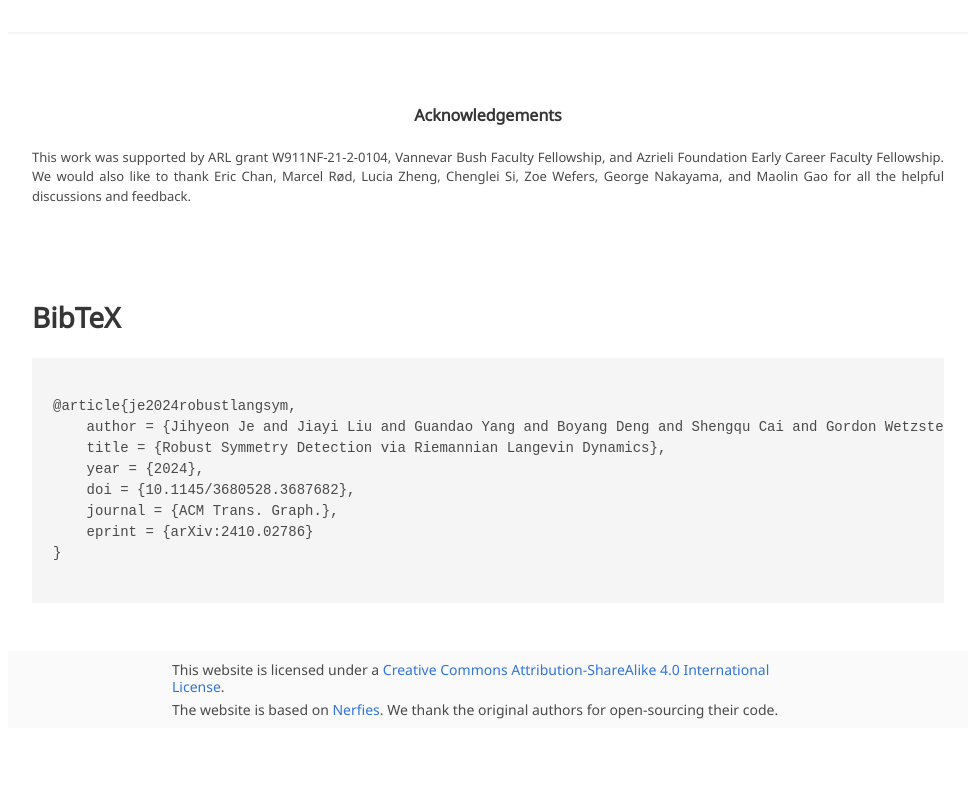
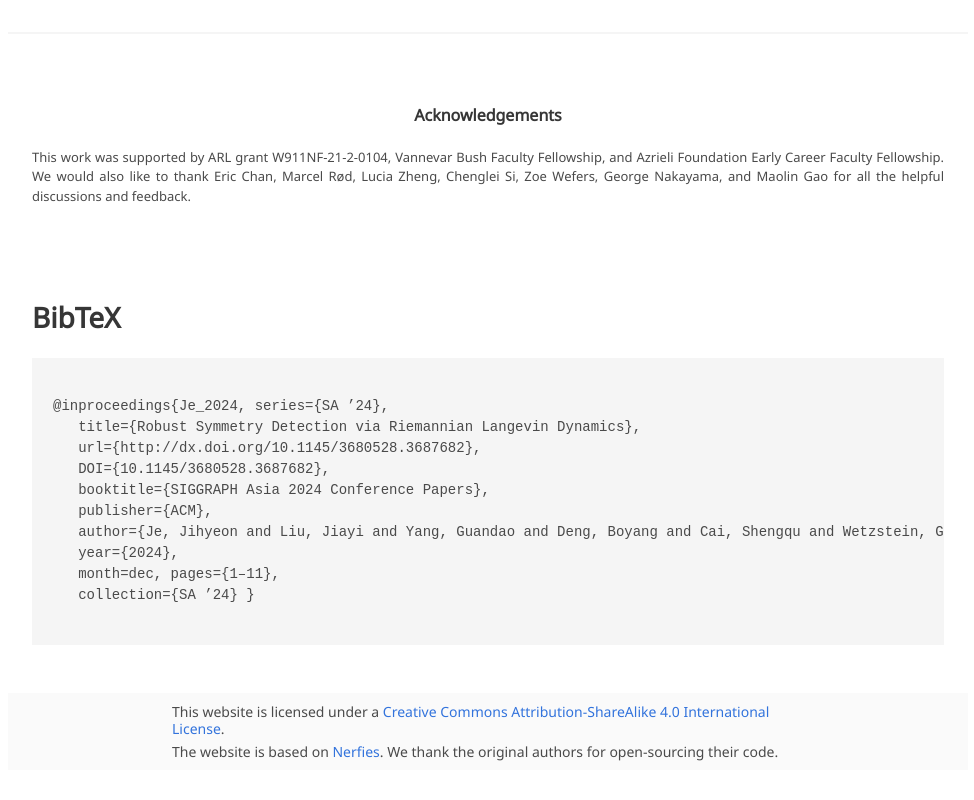
Before and after one commit to symmetry-langevin/symmetry-langevin.github.io, a plain HTML site: page index.html in a window 1280 px wide. Shown: the part 4320-5120 px from the top of the page, without its empty margins (152-1126 px from the left). Before the commit the page ends 5096 px from the top, so only its background shows below. Drawn offline with nearby package versions, Linux system fonts and the light colour scheme; some icons are missing; a web font is replaced by a local one.

Commit message:
updated bibtex

```diff
--- a/index.html
+++ b/index.html
@@ -345,14 +345,16 @@
     <div class="container is-max-desktop content">
     <h2 class="title">BibTeX</h2>
     <pre><code>
-@article{je2024robustlangsym,
-    author = {Jihyeon Je and Jiayi Liu and Guandao Yang and Boyang Deng and Shengqu Cai and Gordon Wetzstein and Or Litany and Leonidas Guibas},
-    title = {Robust Symmetry Detection via Riemannian Langevin Dynamics},
-    year = {2024},
-    doi = {10.1145/3680528.3687682},
-    journal = {ACM Trans. Graph.},
-    eprint = {arXiv:2410.02786}
-}
+@inproceedings{Je_2024, series={SA ’24},
+   title={Robust Symmetry Detection via Riemannian Langevin Dynamics},
+   url={http://dx.doi.org/10.1145/3680528.3687682},
+   DOI={10.1145/3680528.3687682},
+   booktitle={SIGGRAPH Asia 2024 Conference Papers},
+   publisher={ACM},
+   author={Je, Jihyeon and Liu, Jiayi and Yang, Guandao and Deng, Boyang and Cai, Shengqu and Wetzstein, Gordon and Litany, Or and Guibas, Leonidas},
+   year={2024},
+   month=dec, pages={1–11},
+   collection={SA ’24} }
     </code></pre>
   </div>
 </section>
```
